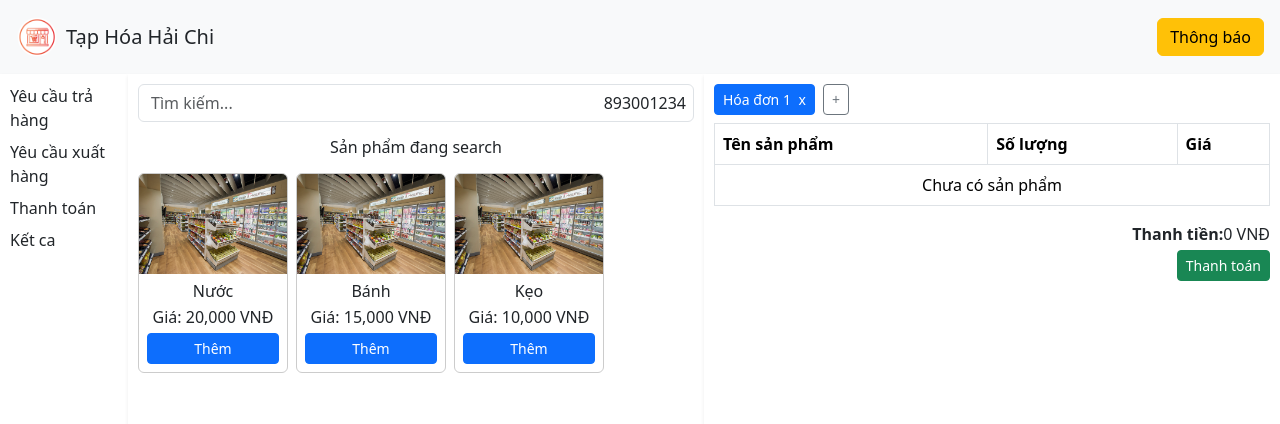
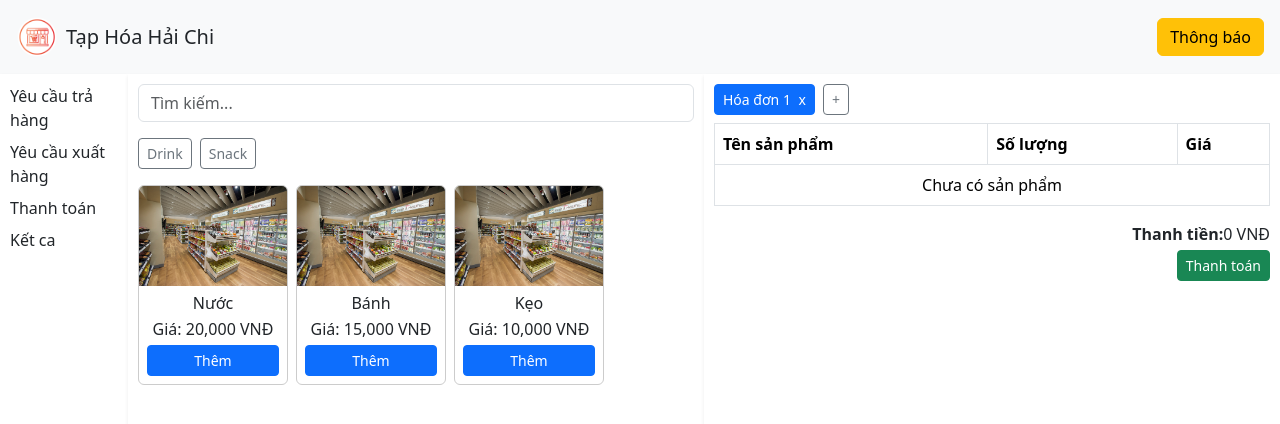
Before and after one commit to quanpdhe170415/SEP490-G82-SP25, a React (Create React App) app in the folder Front-end/: page /homecashier in a window 1280 px wide. Shown: the top 424 px of the page. Built offline with nearby package versions, Linux system fonts and the light colour scheme.

Commit message:
SEP490-51-FE-Update-UI-dashboard-for-cashier
update ui

```diff
--- a/Front-end/src/components/HomeforCashier.js
+++ b/Front-end/src/components/HomeforCashier.js
@@ -11,20 +11,38 @@ import 'react-toastify/dist/ReactToastify.css';
 const HomeForCashier = () => {
   const navigate = useNavigate();
   const [searchTerm, setSearchTerm] = useState('');
+  const [selectedType, setSelectedType] = useState(null); // State để lưu loại sản phẩm được chọn
   const [products, setProducts] = useState([
     { id: 1, name: 'Nước', price: 20000, image: waterImg, type: 'Drink' },
     { id: 2, name: 'Bánh', price: 15000, image: breadImg, type: 'Snack' },
     { id: 3, name: 'Kẹo', price: 10000, image: candyImg, type: 'Snack' },
   ]);
+  const [originalProducts] = useState([...products]); // Lưu bản gốc của products
   const [invoices, setInvoices] = useState([{ id: 1, cart: [], total: 0 }]); // Danh sách hóa đơn
   const [selectedInvoice, setSelectedInvoice] = useState(1); // Hóa đơn đang chọn
 
   const handleSearch = (e) => {
     setSearchTerm(e.target.value);
-    const filteredProducts = products.filter(product =>
-      product.name.toLowerCase().includes(e.target.value.toLowerCase())
-    );
-    setProducts(filteredProducts);
+    filterProducts(e.target.value, selectedType);
+  };
+
+  const filterProducts = (searchTerm, type) => {
+    let filtered = [...originalProducts]; // Sử dụng bản gốc để lọc lại
+    if (searchTerm) {
+      filtered = filtered.filter(product =>
+        product.name.toLowerCase().includes(searchTerm.toLowerCase())
+      );
+    }
+    if (type) {
+      filtered = filtered.filter(product => product.type === type);
+    }
+    setProducts(filtered);
+  };
+
+  const handleTypeFilter = (type) => {
+    const newSelectedType = type === selectedType ? null : type; // Bỏ chọn nếu nhấn lại cùng type
+    setSelectedType(newSelectedType);
+    filterProducts(searchTerm, newSelectedType);
   };
 
   const addToCart = (product, invoiceId) => {
@@ -112,8 +130,9 @@ const HomeForCashier = () => {
       return updatedInvoices.map((inv, index) => ({ ...inv, id: index + 1 }));
     });
     setSelectedInvoice(prev => {
-      const newInvoices = invoices.filter(i => i.id !== invoiceId);
-      return newInvoices.length > 0 ? newInvoices[0].id : 1;
+      const newInvoices = invoices.filter(i => i.id !== invoiceId).sort((a, b) => a.id - b.id);
+      const nextInvoiceId = newInvoices.find(i => i.id > invoiceId)?.id -1|| newInvoices[0]?.id -1|| 1;
+      return nextInvoiceId;
     });
     setTimeout(() => navigate('/homecashier'), 2000);
   };
@@ -127,8 +146,9 @@ const HomeForCashier = () => {
       return updatedInvoices.map((inv, index) => ({ ...inv, id: index + 1 }));
     });
     setSelectedInvoice(prev => {
-      const newInvoices = invoices.filter(i => i.id !== invoiceId);
-      return newInvoices.length > 0 ? newInvoices[0].id : 1;
+      const newInvoices = invoices.filter(i => i.id !== invoiceId).sort((a, b) => a.id - b.id);
+      const nextInvoiceId = newInvoices.find(i => i.id > invoiceId)?.id -1|| newInvoices[0]?.id -1|| 1;
+      return nextInvoiceId;
     });
   };
 
@@ -182,9 +202,21 @@ const HomeForCashier = () => {
               onChange={handleSearch}
               style={{ width: '100%' }}
             />
-            <span className="position-absolute top-50 end-0 translate-middle-y pe-2">893001234</span>
           </div>
-          <h6 className="text-center mb-3">Sản phẩm đang search</h6>
+          <div className="mb-3">
+            <button
+              className={`btn btn-sm me-2 ${selectedType === 'Drink' ? 'btn-primary' : 'btn-outline-secondary'}`}
+              onClick={() => handleTypeFilter('Drink')}
+            >
+              Drink
+            </button>
+            <button
+              className={`btn btn-sm ${selectedType === 'Snack' ? 'btn-primary' : 'btn-outline-secondary'}`}
+              onClick={() => handleTypeFilter('Snack')}
+            >
+              Snack
+            </button>
+          </div>
           <div className="d-flex flex-wrap gap-2">
             {products.map((product) => (
               <div key={product.id} className="card" style={{ width: '150px', border: '1px solid #ccc' }}>
@@ -247,7 +279,7 @@ const HomeForCashier = () => {
                 </table>
                 <div className="mt-3">
                   <div className="d-flex justify-content-end">
-                    <strong>Thanh tiền:  </strong>
+                    <strong>Thanh tiền: </strong>
                     <span>{invoice.total.toLocaleString()} VNĐ</span>
                   </div>
                   <div className="d-flex justify-content-end mt-1">
```
